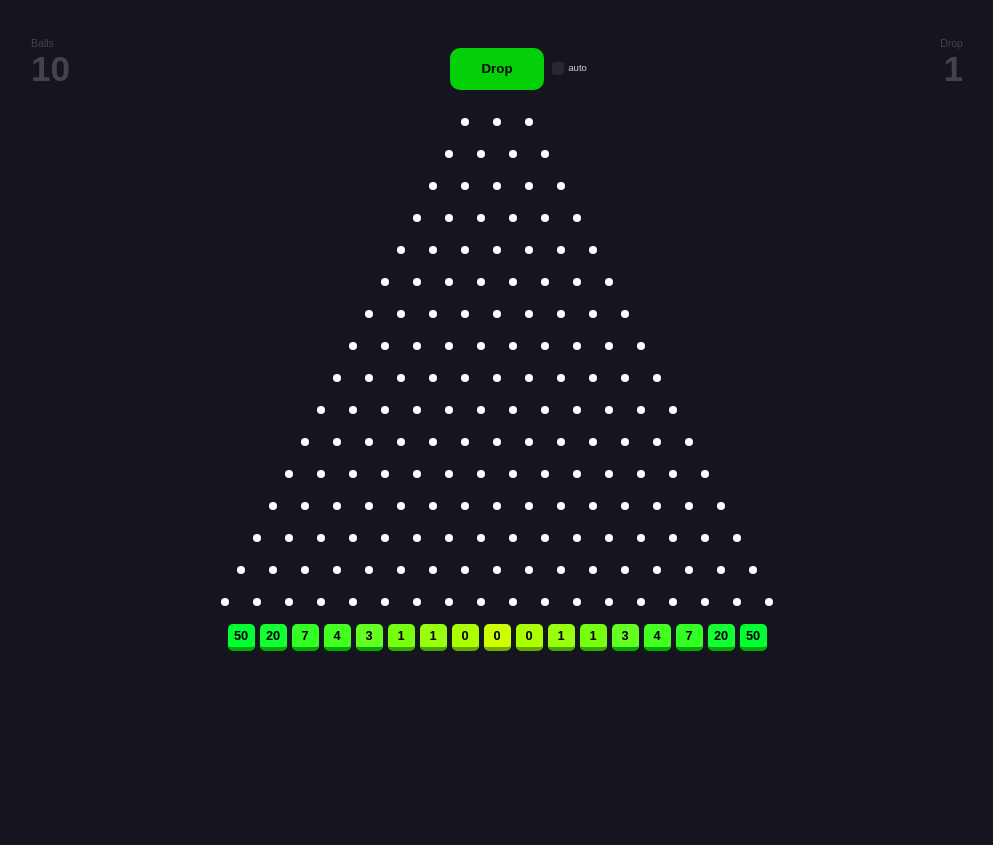
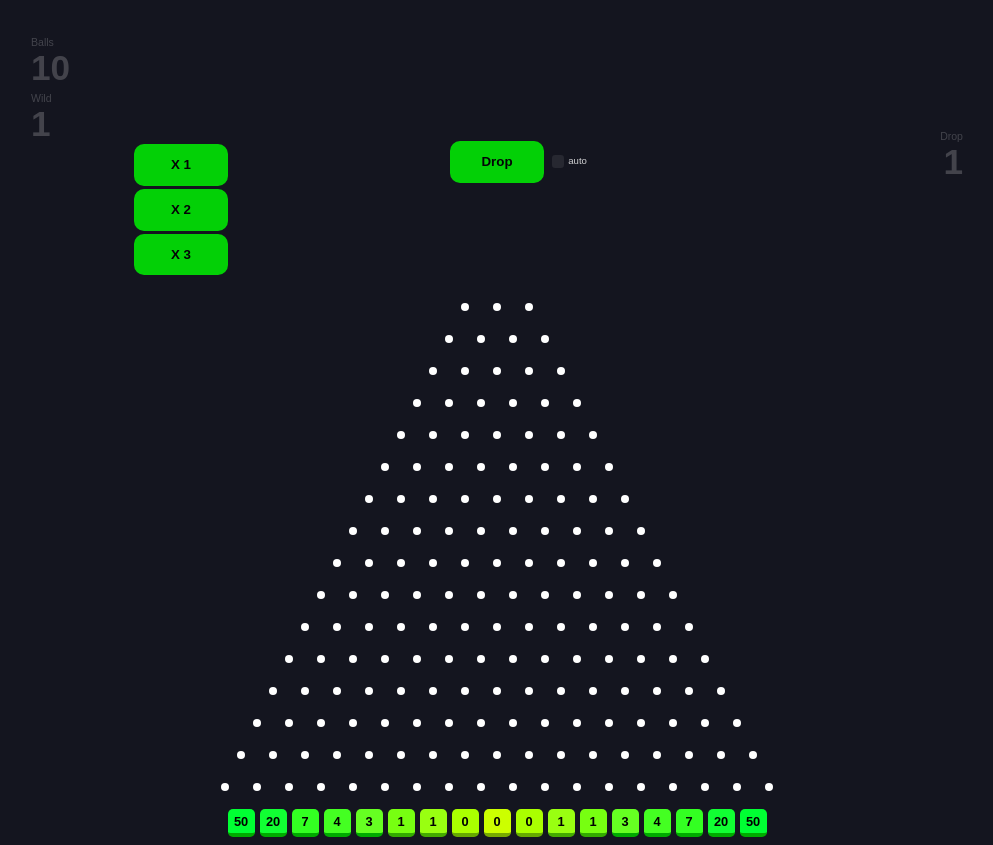
Before and after one commit to rickluo94/my-plinko, a website: page index.html in a window 1280 px wide. Shown: the whole page, without its empty margins (143-1136 px from the left). Before the commit the page ends 800 px from the top, so only its background shows below. Drawn offline with nearby package versions, Linux system fonts and the light colour scheme.

Commit message:
[add] 增加倍率

```diff
--- a/index.html
+++ b/index.html
@@ -9,9 +9,20 @@
 </head>
 <body>
     <div class="controls">
-        <div></div>
         <div>
-            <div id="balls">-</div>
+        </div>
+        <div>
+            <div class="settings-container">
+                <div id="balls">-</div>
+                <div id="wild">-</div>
+            </div>
+            <div class="tabs-container">
+                <div class="tab">
+                    <button type="button" id="button-x1" >X 1</button>
+                    <button type="button" id="button-x2" >X 2</button>
+                    <button type="button" id="button-x3" >X 3</button>
+                </div>
+            </div>
         </div>
         <div class="drop-container">
             <div class="drop">
--- a/src/index.js
+++ b/src/index.js
@@ -15,11 +15,36 @@ class Note {
     return this.synth.triggerAttackRelease(this.note, "32n", Tone.context.currentTime);
   }
 }
-const multipliers = [50, 20, 7, 4, 3, 1, 1, 0, 0, 0, 1, 1, 3, 4, 7, 20, 50];
-multipliers.forEach((m, i) => document.getElementById(`note-${i}`).innerHTML = m);
 
 // Create notes
 const notes = ["C#5", "C5", "B5", "A#5", "A5", "G#4", "G4", "F#4", "F4", "F#4", "G4", "G#4", "A5", "A#5", "B5", "C5", "C#5"].map(note => new Note(note));
+let wild = 1;
+const wildEl = document.getElementById("wild");
+wildEl.innerHTML = 1;
+[1, 2, 3].forEach(i => {
+  const btn = document.getElementById(`button-x${i}`);
+  btn.addEventListener("click", () => {
+    wild = i;
+    wildEl.innerHTML = i;
+    console.log("wild =", wild);
+    multipliers = [...multiplierSets[wild]];
+    // 更新畫面上的顯示
+    multipliers.forEach((m, i) => {
+      document.getElementById(`note-${i}`).innerHTML = m;
+    });
+  });
+});
+const multiplierSets = {
+  1: [50, 20, 7, 4, 3, 1, 1, 0, 0, 0, 1, 1, 3, 4, 7, 20, 50],
+  // 標準
+  2: [50, 40, 14, 8, 1, 0, 0, 0, 0, 0, 0, 0, 1, 8, 14, 40, 50],
+  // 加倍版
+  3: [1, 2, 3, 0, 0, 0, 0, 0, 0, 0, 0, 0, 0, 0, 0, 0, 200] // 高風險高報酬
+};
+let multipliers = [...multiplierSets[1]];
+// const multipliers = [50, 20, 7, 4, 3, 1, 1, 0, 0, 0, 1, 1, 3, 4, 7, 20, 50];
+
+multipliers.forEach((m, i) => document.getElementById(`note-${i}`).innerHTML = m);
 let balls = 10;
 const ballsEl = document.getElementById("balls");
 
@@ -169,7 +194,7 @@ Matter.Events.on(engine, "collisionStart", event => {
       const index = Math.floor((ballToRemove.position.x - width / 2) / GAP + 17 / 2);
       if (index >= 0 && index < 17) {
         // Register ball
-        const ballsWon = Math.floor(multipliers[index]);
+        const ballsWon = Math.floor(multipliers[index] * wild);
         balls += ballsWon;
         // Ball hit note at bottom
         const el = document.getElementById(`note-${index}`);
--- a/src/index.scss
+++ b/src/index.scss
@@ -28,6 +28,27 @@ button {
   margin-top: 3em;
   gap: 1em;
 
+  .tabs-container {
+    display: flex;
+    justify-content: center;
+
+    .tab {
+      position: relative;
+      display: inline-flex;
+      flex-direction: column;
+      gap: 0.2em;
+
+      button {
+        flex-shrink: 0;
+        border: none;
+        border-radius: 10px;
+        padding: 1em 1em 1em 1em;
+        background: lime;
+        width: 7em;
+      }
+    }
+
+  }
   .drop-container {
     display: flex;
     justify-content: center;
@@ -104,8 +125,16 @@ button {
       }
     }
   }
+
+  .settings-container{
+    display: flex;
+    justify-content: left;
+    flex-direction: column;
+    gap: 1rem;
+  }
 }
 
+#wild,
 #balls,
 #multiplier {
   position: relative;
@@ -126,6 +155,12 @@ button {
 #balls {
   &:before {
     content: "Balls";
+  }
+}
+
+#wild {
+  &:before {
+    content: "Wild";
   }
 }
 
--- a/src/index.ts
+++ b/src/index.ts
@@ -23,11 +23,6 @@ class Note {
     }
 }
 
-const multipliers = [50, 20, 7, 4, 3, 1, 1, 0, 0, 0, 1, 1, 3, 4, 7, 20, 50];
-multipliers.forEach(
-    (m, i) => (document.getElementById(`note-${i}`).innerHTML = m)
-);
-
 // Create notes
 const notes = [
     "C#5",
@@ -48,6 +43,38 @@ const notes = [
     "C5",
     "C#5"
 ].map((note) => new Note(note));
+
+let wild = 1;
+const wildEl = document.getElementById("wild");
+wildEl.innerHTML = 1;
+[1, 2, 3].forEach(i => {
+    const btn = document.getElementById(`button-x${i}`);
+    btn.addEventListener("click", () => {
+        wild = i;
+        wildEl.innerHTML = i;
+
+        console.log("wild =", wild);
+
+        multipliers = [...multiplierSets[wild]];
+        // 更新畫面上的顯示
+        multipliers.forEach((m, i) => {
+            document.getElementById(`note-${i}`).innerHTML = m;
+        });
+    });
+});
+
+const multiplierSets = {
+    1: [50, 20, 7, 4, 3, 1, 1, 0, 0, 0, 1, 1, 3, 4, 7, 20, 50], // 標準
+    2: [50, 40, 14, 8, 1, 0, 0, 0, 0, 0, 0, 0, 1, 8, 14, 40, 50], // 加倍版
+    3: [1, 2, 3, 0, 0, 0, 0, 0, 0, 0, 0, 0, 0, 0, 0, 0, 200]  // 高風險高報酬
+};
+
+let multipliers = [...multiplierSets[1]];
+// const multipliers = [50, 20, 7, 4, 3, 1, 1, 0, 0, 0, 1, 1, 3, 4, 7, 20, 50];
+
+multipliers.forEach(
+    (m, i) => (document.getElementById(`note-${i}`).innerHTML = m)
+);
 
 let balls = 10;
 const ballsEl = document.getElementById("balls");
@@ -197,7 +224,7 @@ Matter.Events.on(engine, "collisionStart", (event) => {
             );
             if (index >= 0 && index < 17) {
                 // Register ball
-                const ballsWon = Math.floor(multipliers[index]);
+                const ballsWon = Math.floor(multipliers[index] * wild);
                 balls += ballsWon;
                 // Ball hit note at bottom
                 const el = document.getElementById(`note-${index}`);
```
Also changed, not shown: src/index.css, 1 other file.
